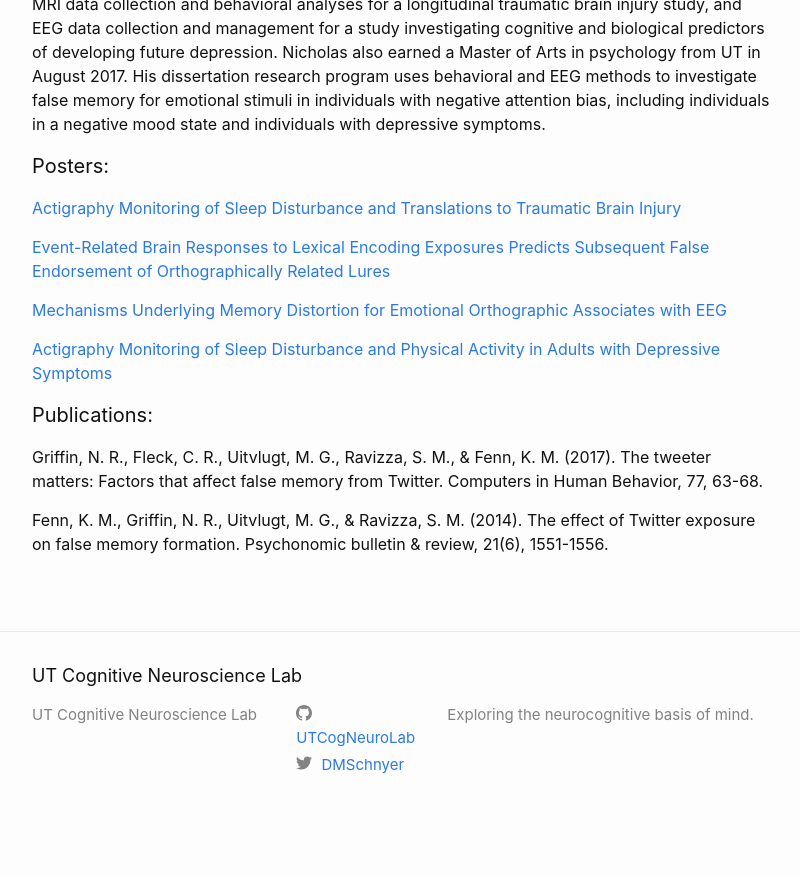
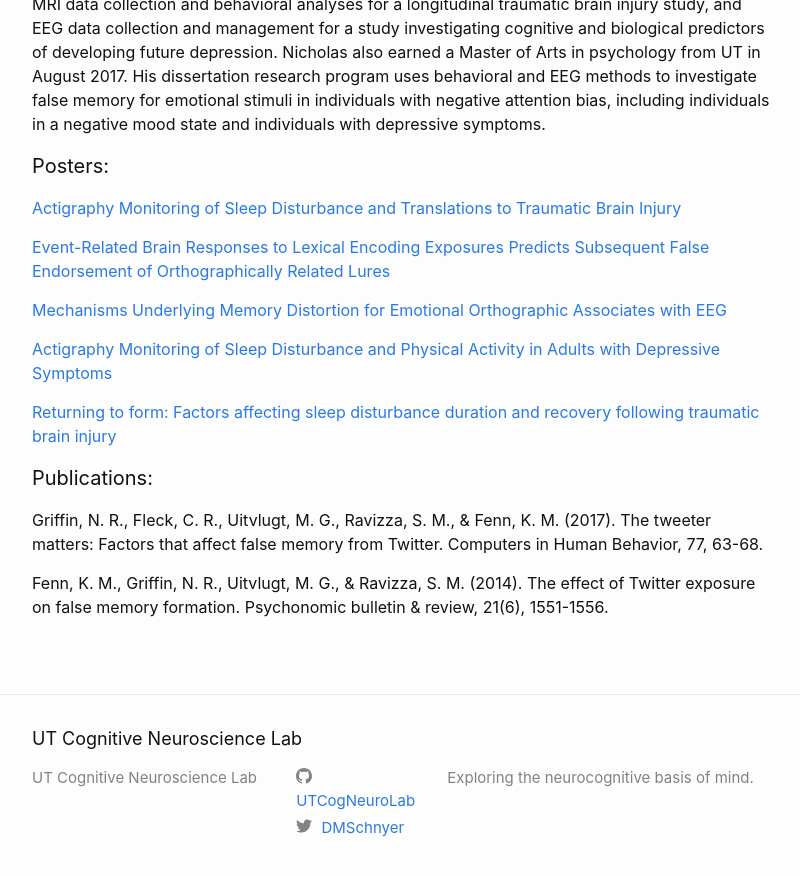
Before and after one commit to UTCogNeuroLab/UTCogNeuroLab.github.io, a Jekyll site: the page built from team/nicholas-griffin.md, in a window 1280 px wide and 900 px high, scrolled down 664 px. Shown: the top 876 px of the window, without its empty margins (238-1038 px from the left). Built offline with Jekyll 4.4.1, drawn with Linux system fonts in a browser that asks for light colours; nearby versions of some CDN libraries; some web fonts are replaced; before the commit the page ends 1501 px from its top, so only the background shows below that.

Commit message:
Update nicholas-griffin.md

```diff
--- a/team/nicholas-griffin.md
+++ b/team/nicholas-griffin.md
@@ -26,6 +26,8 @@ Nicholas Griffin is a fifth year graduate student working with Dr. David Schnyer
 
 [Actigraphy Monitoring of Sleep Disturbance and Physical Activity in Adults with Depressive Symptoms](/assets/posters/ABCT_Conference.pdf)
 
+[Returning to form: Factors affecting sleep disturbance duration and recovery following traumatic brain injury](/assets/posters/TBI_poster_UTLuncheon.pdf)
+
 #### Publications:
 
 Griffin, N. R., Fleck, C. R., Uitvlugt, M. G., Ravizza, S. M., & Fenn, K. M. (2017). The tweeter matters: Factors that affect false memory from Twitter. Computers in Human Behavior, 77, 63-68.
```
